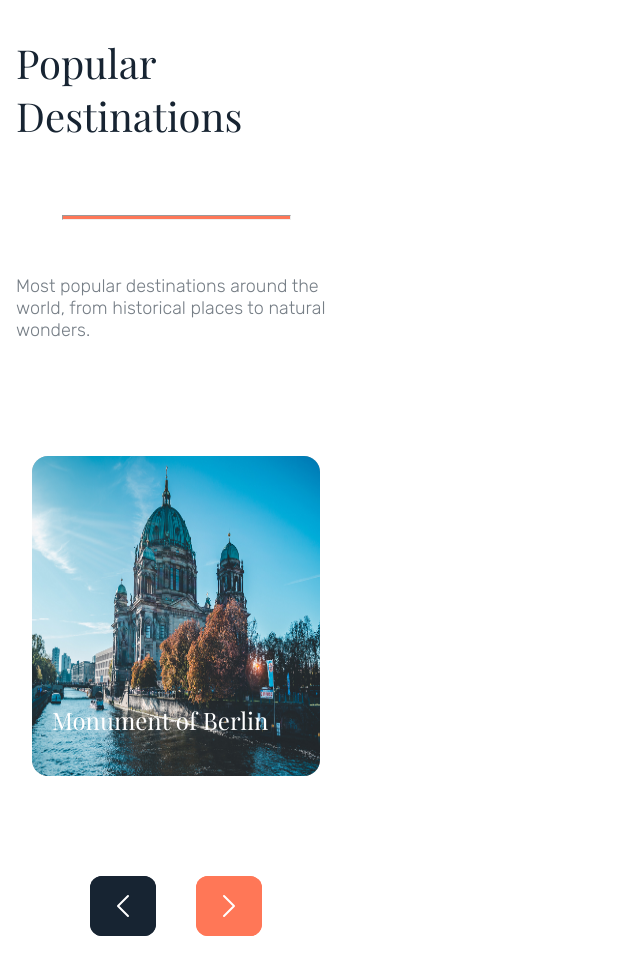
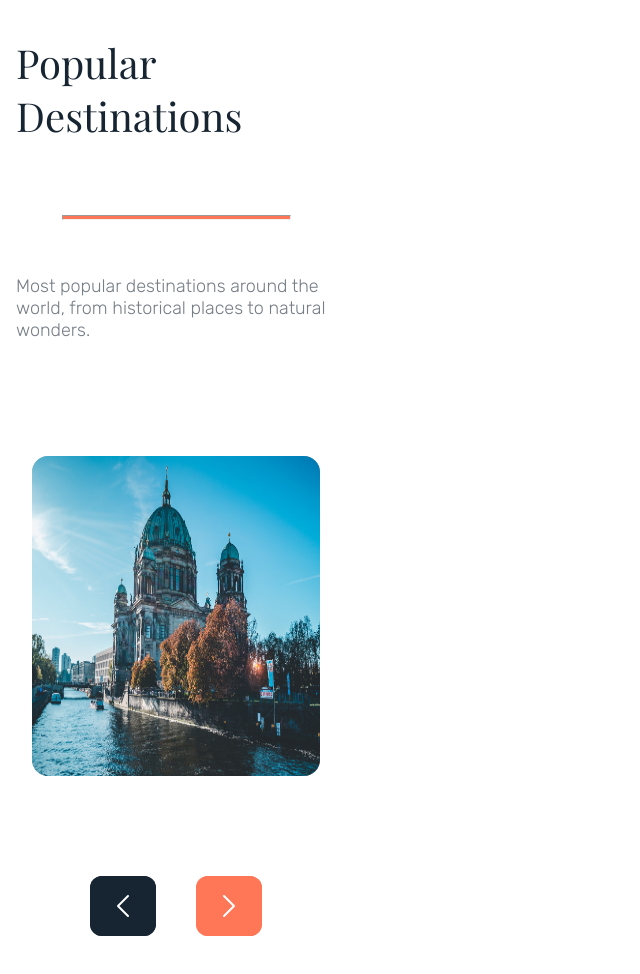
Before and after one commit to JRaulPC/202307-w1chwe-raul-perez-mar-munne, a website: page public/index.html in a window 1280 px wide. Shown: the part 1344-2318 px from the top of the page, without its empty margins (0-640 px from the left). Drawn offline with nearby package versions, Linux system fonts and the light colour scheme.

Commit message:
Change ul element in destinations-page for its class name

```diff
--- a/public/index.html
+++ b/public/index.html
@@ -58,9 +58,9 @@
           <img class="card1__image" src="design-assets\img\destinations-1.png"
             alt="a sunlit monument of Berlin by a river" />
           <div class="card1__text-container">
-            <span class="card1__title">Monument of Berlin</span>
             <span class="card1__location"><img src="design-assets\icons\location-1.svg" class="destinations__symbol" />
               Berlin, Germany</span>
+            class="destinations__symbol" />Berlin, Germany</span>
           </div>
         </li>
         <li class="card2">
--- a/src/sass/pages/_destinations-page.scss
+++ b/src/sass/pages/_destinations-page.scss
@@ -181,6 +181,6 @@ ul {
   margin: 0;
 }
 
-ul :not(:first-child) {
+.cards__list :not(:first-child) {
   display: none;
 }
```
Also changed, not shown: public/styles/styles.css.
